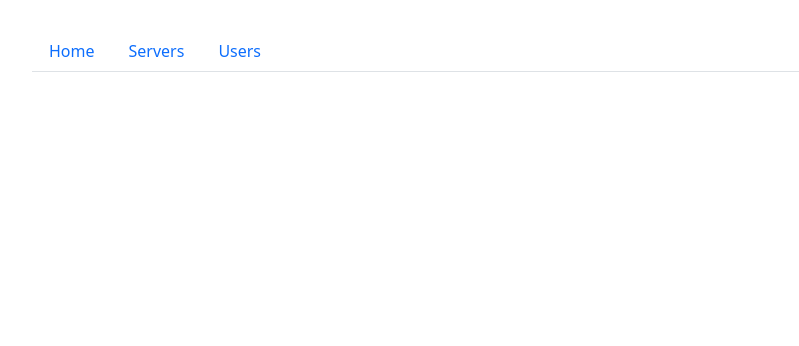
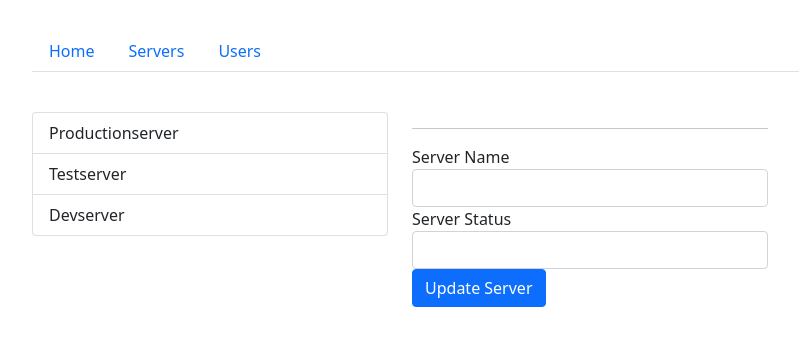
Before and after one commit to kamil-nawrot/recipe-book, an Angular app: page /servers/1/edit in a window 1280 px wide. Before the commit this address led to /. Shown: the top 346 px of the page, without its empty margins (50-849 px from the left). Built offline with nearby package versions, Linux system fonts and the light colour scheme.

Commit message:
created nested routes for users and servers, created routing rules

```diff
--- a/src/app/playground/server-management/servers/edit-server/edit-server.component.ts
+++ b/src/app/playground/server-management/servers/edit-server/edit-server.component.ts
@@ -1,6 +1,8 @@
 import { Component, OnInit } from '@angular/core';
 
 import { ServersService } from '../servers.service';
+import {ActivatedRoute, Params} from "@angular/router";
+import {Subscription} from "rxjs";
 
 @Component({
   selector: 'app-edit-server',
@@ -14,7 +16,20 @@ export class EditServerComponent implements OnInit {
   serverName = '';
   serverStatus = '';
 
-  constructor(private serversService: ServersService) { }
+  queryParams: Params | undefined
+  fragment: string | undefined
+
+  queryParamsSubscription: Subscription
+  fragmentSubscription: Subscription
+
+  constructor(private serversService: ServersService, private currentRoute: ActivatedRoute) {
+    this.queryParamsSubscription = this.currentRoute.queryParams.subscribe(updatedQueryParams => {
+      this.queryParams = updatedQueryParams
+    })
+    this.fragmentSubscription = this.currentRoute.fragment.subscribe(updatedFragment => {
+      this.fragment = updatedFragment || ""
+    })
+  }
 
   ngOnInit() {
     if (this.server) {
@@ -23,6 +38,8 @@ export class EditServerComponent implements OnInit {
       this.serverName = this.server.name;
       this.serverStatus = this.server.status;
     }
+
+
   }
 
   onUpdateServer() {
--- a/src/app/playground/server-management/servers/server/server.component.html
+++ b/src/app/playground/server-management/servers/server/server.component.html
@@ -1,2 +1,5 @@
-<h5>{{ server.name }}</h5>
-<p>Server status is {{ server.status }}</p>
+<div *ngIf="server">
+  <h5> {{ server.name }} </h5>
+  <p> Server status is {{ server.status }} </p>
+  <button class="btn btn-primary" (click)="onEdit()">Edit</button>
+</div>
--- a/src/app/playground/server-management/servers/server/server.component.ts
+++ b/src/app/playground/server-management/servers/server/server.component.ts
@@ -1,6 +1,7 @@
 import { Component, OnInit } from '@angular/core';
 
 import { ServersService } from '../servers.service';
+import {ActivatedRoute, Params, Router} from "@angular/router";
 
 @Component({
   selector: 'app-server',
@@ -8,12 +9,19 @@ import { ServersService } from '../servers.service';
   styleUrls: ['./server.component.css']
 })
 export class ServerComponent implements OnInit {
-  server: {id: number, name: string, status: string};
+  server: {id: number, name: string, status: string} | undefined;
 
-  constructor(private serversService: ServersService) { }
+  constructor(private serversService: ServersService, private currentRoute: ActivatedRoute, private router: Router) { }
 
   ngOnInit() {
-    this.server = this.serversService.getServer(1);
+    this.server = this.serversService.getServer(+this.currentRoute.snapshot.params["id"]);
+    this.currentRoute.params.subscribe((updatedParams: Params) => {
+      this.server = this.serversService.getServer(+updatedParams["id"])
+    })
+  }
+
+  onEdit() {
+    this.router.navigate(["edit"], { relativeTo: this.currentRoute, queryParamsHandling: "preserve" })
   }
 
 }
--- a/src/app/playground/server-management/servers/servers.component.html
+++ b/src/app/playground/server-management/servers/servers.component.html
@@ -2,7 +2,7 @@
   <div class="col-xs-12 col-sm-4">
     <div class="list-group">
       <a
-        href="#"
+        [routerLink]="['/servers', server.id]"
         class="list-group-item"
         *ngFor="let server of servers">
         {{ server.name }}
@@ -10,8 +10,7 @@
     </div>
   </div>
   <div class="col-xs-12 col-sm-4">
-    <app-edit-server></app-edit-server>
     <hr>
-    <app-server></app-server>
+    <router-outlet></router-outlet>
   </div>
 </div>
--- a/src/app/playground/server-management/users/users.component.html
+++ b/src/app/playground/server-management/users/users.component.html
@@ -10,6 +10,6 @@
     </div>
   </div>
   <div class="col-xs-12 col-sm-4">
-    <app-user></app-user>
+    <router-outlet></router-outlet>
   </div>
 </div>
```
Also changed, not shown: src/app/app.module.ts (+12 -4 lines).
